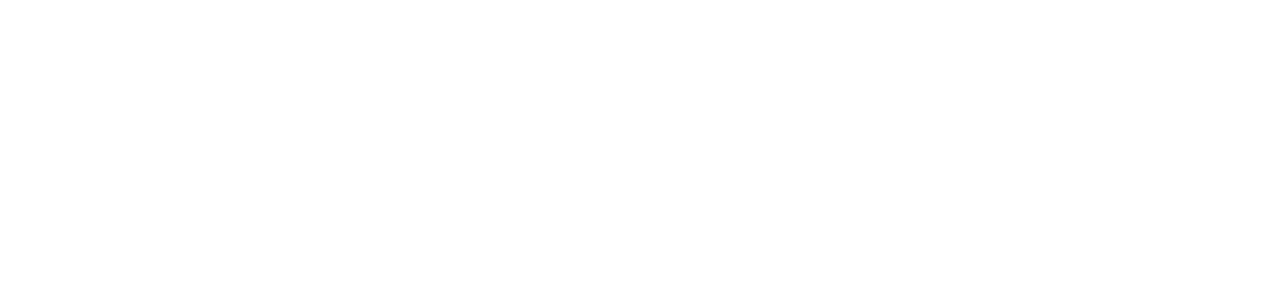
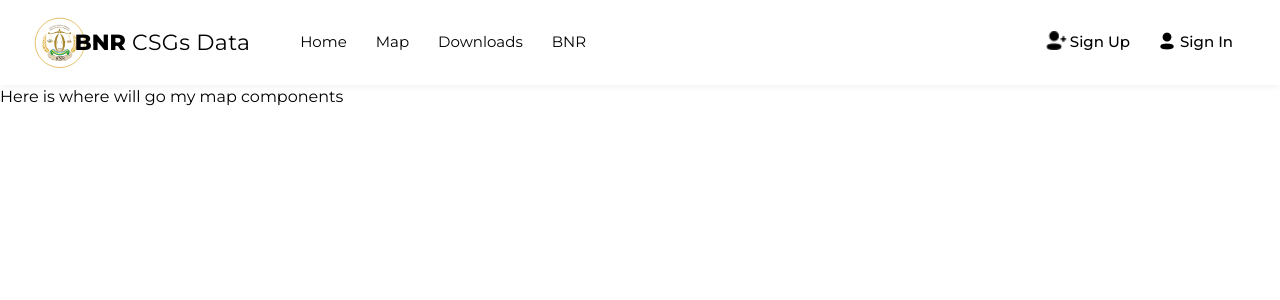
Before and after one commit to Paskab012/cartix-web1, a React (Create React App) app: page /savings-group-map in a window 1280 px wide. Before the commit this address had no page. Shown: the top 300 px of the page. Built offline with nearby package versions, Linux system fonts and the light colour scheme.

Commit message:
Implement navigation components

```diff
--- a/src/App.tsx
+++ b/src/App.tsx
@@ -1,12 +1,14 @@
 import React from 'react';
 import { BrowserRouter as Router, Route, Routes } from 'react-router-dom';
 import MainPage from './components/home/mainPage';
+import Map from './components/map/Map';
 
 function App() {
     return (
         <Router>
             <Routes>
                 <Route path="/" element={<MainPage />}></Route>
+                <Route path="/savings-group-map" element={<Map />}></Route>
             </Routes>
         </Router>
     );
--- a/src/components/header/Navigation.tsx
+++ b/src/components/header/Navigation.tsx
@@ -2,6 +2,8 @@
 import styled from 'styled-components';
 import picture from '../../assets/bnr.svg';
 import profile from '../../assets/Profile.png';
+import addUser from '../../assets/AddUser.png';
+import { Link } from 'react-router-dom';
 
 const Container = styled.div`
     height: 85px;
@@ -50,11 +52,6 @@
 `;
 
 const MenuItem = styled.li`
-    li {
-        &:hover {
-            font-weight: 600;
-        }
-    }
     margin-right: 29px;
     font-size: 15px;
     color: black;
@@ -85,6 +82,31 @@
     cursor: pointer;
 `;
 
+const AddUser = styled.img`
+    width: 21px;
+    height: 19px;
+    object-fit: cover;
+    margin-bottom: 4px;
+    cursor: pointer;
+`;
+
+const StyledLink = styled(Link)`
+    color: black;
+    text-decoration: none;
+    font-size: 15px;
+    transition: 0.2s all ease-in-out;
+    user-select: none; /* supported by Chrome and Opera */
+    -webkit-user-select: none; /* Safari */
+    -khtml-user-select: none; /* Konqueror HTML */
+    -moz-user-select: none; /* Firefox */
+    -ms-user-select: none; /* Internet Explorer/Edge */
+    &:hover {
+        transition: 0.2s all ease-in-out;
+        color: #753918;
+        font-weight: 600;
+    }
+`;
+
 const Navbar = () => {
     return (
         <Container>
@@ -94,13 +116,23 @@
                     BNR <Small>CSGs Data</Small>
                 </Logo>
                 <Menu>
-                    <MenuItem>Home</MenuItem>
-                    <MenuItem>Map</MenuItem>
+                    <MenuItem>
+                        <StyledLink className="animate__animated" to="/">
+                            Home
+                        </StyledLink>
+                    </MenuItem>
+                    <MenuItem>
+                        <StyledLink className="animate__animated" to="/savings-group-map">
+                            Map
+                        </StyledLink>
+                    </MenuItem>
                     <MenuItem>Downloads</MenuItem>
                     <MenuItem>BNR</MenuItem>
                 </Menu>
             </Left>
             <Wrapper>
+                <AddUser src={addUser} />
+                <Button>Sign Up</Button>
                 <Profile src={profile} />
                 <Button>Sign In</Button>
             </Wrapper>
--- /dev/null
+++ b/src/components/map/Map.tsx
@@ -0,0 +1,19 @@
+import React from 'react';
+import styled from 'styled-components';
+import Navbar from '../header/Navigation';
+
+const Container = styled.div`
+    margin: 0;
+    padding: 0;
+`;
+
+function Map() {
+    return (
+        <>
+            <Navbar />
+            <Container>Here is where will go my map components</Container>
+        </>
+    );
+}
+
+export default Map;
--- /dev/null
+++ b/src/components/signUp/SignUp.tsx
@@ -0,0 +1,9 @@
+import React from 'react'
+
+const SignUp = () => {
+  return (
+    <div>SignUp</div>
+  )
+}
+
+export default SignUp
```
Also changed, not shown: src/assets/AddUser.png (added).
